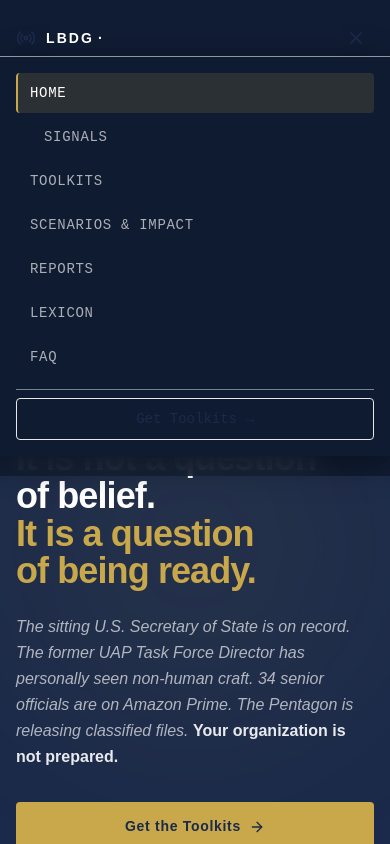
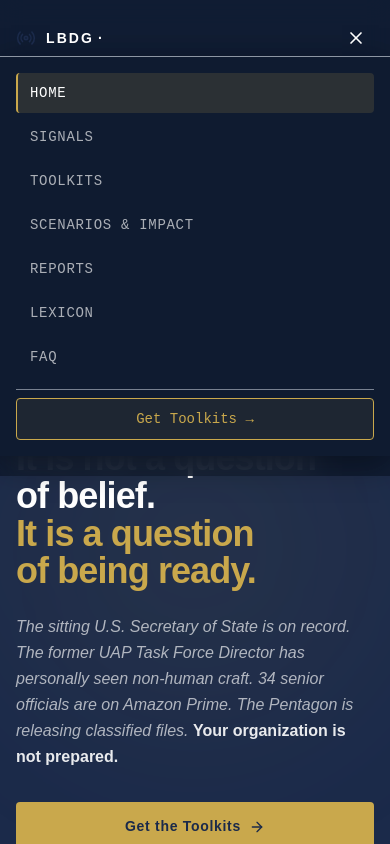
Before and after one commit to lbdgGit/DisclosureHub, a Next.js app in the folder disclosure-hub-starter/: page / in a window 390 px wide. Both pictures are taken after a click on the button 356 px from the left and 38 px from the top of the page. Shown: the top 844 px of the page. Built offline with nearby package versions, Linux system fonts and the light colour scheme; a web font is replaced by a local one.

Commit message:
Update Navbar.tsx

```diff
--- a/disclosure-hub-starter/components/layout/Navbar.tsx
+++ b/disclosure-hub-starter/components/layout/Navbar.tsx
@@ -110,9 +110,10 @@ export default function Navbar() {
 
         {/* Mobile burger */}
         <button
-          className="lg:hidden p-2 rounded text-muted hover:text-bright transition-colors"
+          className="lg:hidden p-2 rounded transition-colors"
           onClick={() => setOpen(!open)}
           aria-label={open ? 'Close menu' : 'Open menu'}
+          style={{ color: '#ffffff' }}
         >
           {open ? <X size={20} /> : <Menu size={20} />}
         </button>
@@ -131,7 +132,7 @@ export default function Navbar() {
                 <Link
                   key={link.href}
                   href={link.href}
-                  className="px-3 py-2.5 rounded text-sm font-mono tracking-wider uppercase transition-colors flex items-center gap-2"
+                  className="px-3 py-2.5 rounded text-sm font-mono tracking-wider uppercase transition-colors flex items-center"
                   style={{
                     fontFamily: 'JetBrains Mono, monospace',
                     color: isActive ? '#ffffff' : 'rgba(255,255,255,0.65)',
@@ -139,18 +140,23 @@ export default function Navbar() {
                     borderLeft: isActive ? '2px solid #C9A84C' : '2px solid transparent',
                   }}
                 >
+                  {link.label}
                   {link.href === '/signals' && (
-                    <span className="w-1.5 h-1.5 rounded-full bg-signal animate-pulse" />
+                    <span className="w-1.5 h-1.5 rounded-full bg-signal animate-pulse ml-2" />
                   )}
-                  {link.label}
                 </Link>
               );
             })}
             <div className="mt-2 pt-2 border-t border-border/50">
               <Link
                 href="/toolkits"
-                className="block px-3 py-2.5 rounded border border-signal/40 text-signal text-sm font-mono text-center hover:bg-signal/10 transition-all"
-                style={{ fontFamily: 'JetBrains Mono, monospace' }}
+                className="block px-3 py-2.5 rounded text-sm font-mono text-center transition-all"
+                style={{
+                  fontFamily: 'JetBrains Mono, monospace',
+                  border: '1px solid #C9A84C',
+                  color: '#C9A84C',
+                  background: 'rgba(201,168,76,0.08)',
+                }}
               >
                 Get Toolkits →
               </Link>
```
